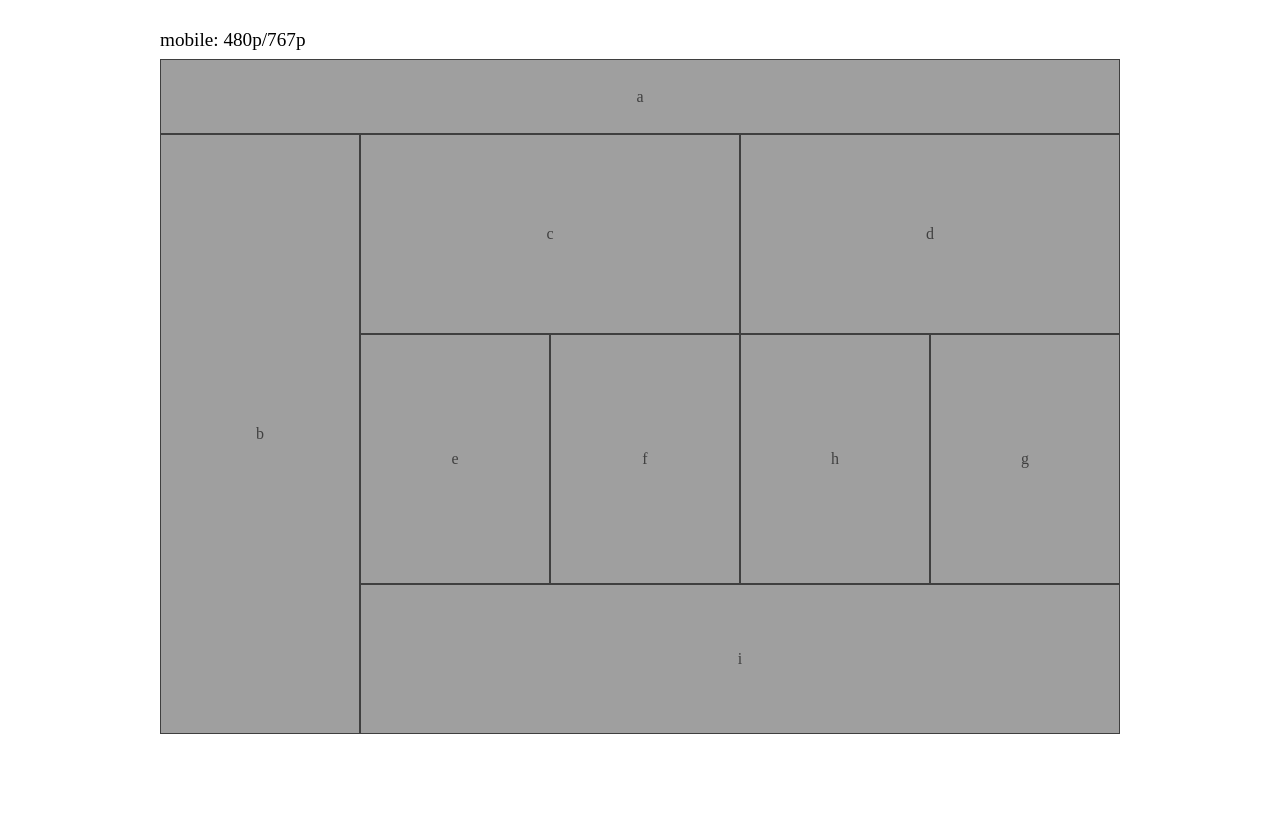
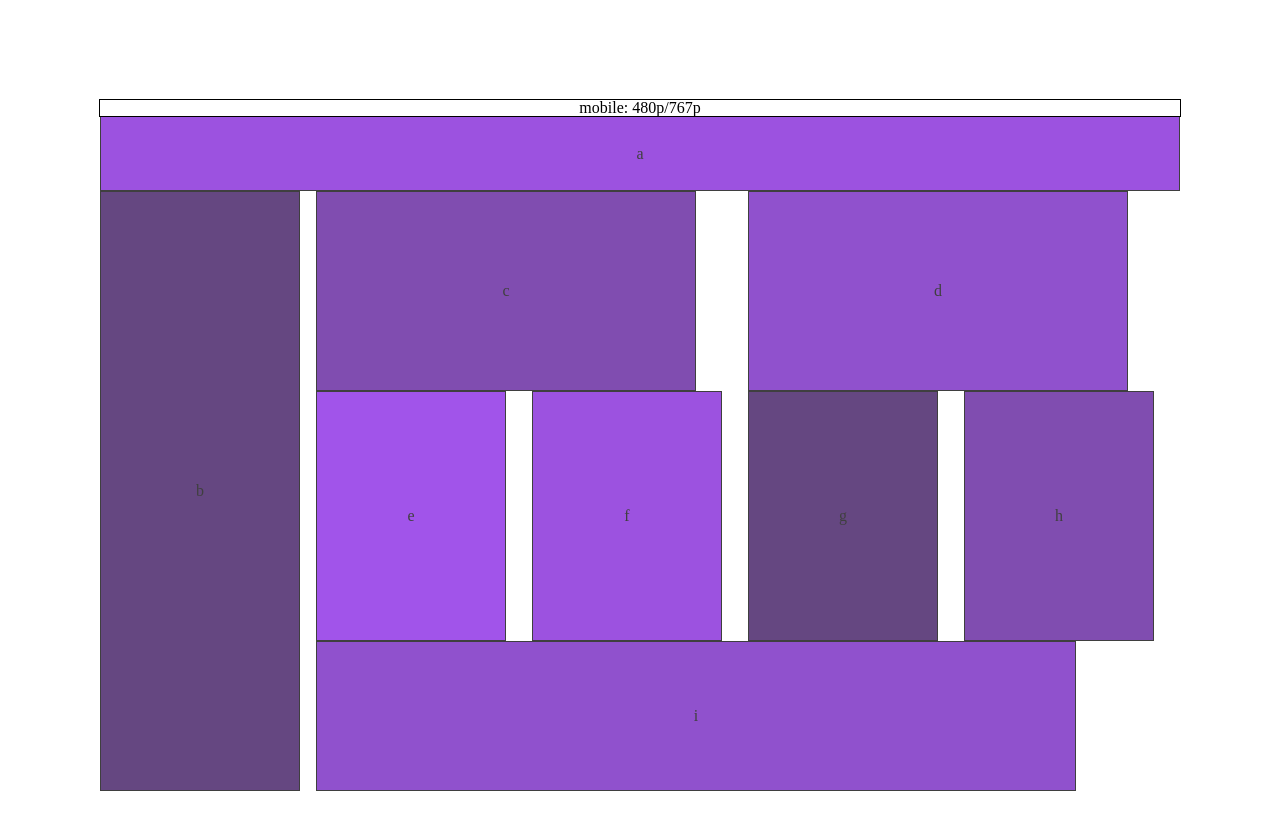
Before and after one commit to CF-Backlog/301D66-lab01, a plain HTML site: page index.html in a window 1280 px wide. Before the commit the page ends 800 px from the top, so only its background shows below. Drawn offline with Linux system fonts and the light colour scheme.

Commit message:
grid, spacing is off on the larger versions but it also includes the colors

```diff
--- a/css/base.css
+++ b/css/base.css
@@ -1,4 +1,44 @@
-*{
+* {
+  box-sizing: border-box;
+}
+
+html {
+  margin: 100px;
+}
+
+body {
+  width: 480px;
+  margin: auto;
+}
+
+@media only screen and (min-width: 725px) and (max-width: 1079px) {
+
+  body {
+    width: 780px;
+    margin: auto;
+  }
+
+}
+
+@media only screen and (min-width: 1080px){
+
+  body {
+    width: 1080px;
+    margin: auto;
+  }
+
+}
+
+div{
+  border: solid black 1px;
+  background-color: grey;
+  opacity: 75%;
+  display: flex;
+  align-items: center;
+  justify-content: center;
+}
+
+/* *{
   box-sizing: border-box;
 }
 body{
@@ -25,6 +65,13 @@ h1 {
     margin: auto;
   }
 }
+
+ */
+
+
+
+
+
 /* main{
   display: flex;
 } */
--- /dev/null
+++ b/css/grid.css
@@ -0,0 +1,194 @@
+h1 {
+  display: grid;
+  align-items: center;
+  text-align: center;
+}
+
+div:first-child{
+  grid-area: a;
+  height: 75px;
+}
+
+div:nth-child(2){
+  grid-area: b;
+  height: 150px;
+}
+
+div:nth-child(3){
+  grid-area: c;
+  height: 125px;
+}
+
+div:nth-child(4){
+  grid-area: d;
+  height: 125px;
+}
+
+div:nth-child(5){
+  grid-area: e;
+  height: 250px;
+}
+
+div:nth-child(6){
+  grid-area: f;
+  height: 250px;
+}
+
+div:nth-child(7){
+  grid-area: g;
+  height: 250px;
+}
+
+div:nth-child(8){
+  grid-area: h;
+  height: 250px;
+}
+
+div:last-of-type{
+  grid-area: i;
+  height: 80px;
+}
+
+main {
+  display: grid;
+  grid-template-columns: 50% 50%;
+  grid-template-rows: auto;
+  grid-template-areas:
+    'a a'
+    'b b'
+    'c c'
+    'd d'
+    'e f'
+    'g h'
+    'i i';
+}
+
+@media only screen and (min-width: 725px) and (max-width: 1079px){
+  h1 {
+    display: grid;
+    align-items: center;
+    text-align: center;
+  }
+
+  div:first-child{
+    grid-area: a;
+    height: 150px;
+  }
+
+  div:nth-child(2){
+    grid-area: b;
+    height: 300px;
+  }
+
+  div:nth-child(3){
+    grid-area: c;
+    height: 300px;
+  }
+
+  div:nth-child(4){
+    grid-area: d;
+    height: 300px;
+  }
+
+  div:nth-child(5){
+    grid-area: e;
+    height: 200px;
+  }
+
+  div:nth-child(6){
+    grid-area: f;
+    height: 200px;
+  }
+
+  div:nth-child(7){
+    grid-area: g;
+    height: 200px;
+  }
+
+  div:nth-child(8){
+    grid-area: h;
+    height: 200px;
+  }
+
+  div:last-of-type{
+    grid-area: i;
+    height: 145px;
+  }
+
+  main {
+    display: grid;
+    grid-template-columns: 25% 25% 25% 25%;
+    grid-template-rows: auto;
+    grid-template-areas:
+      'a a a a'
+      'b b c d'
+      'e f g h'
+      'i i i i';
+  }
+}
+
+@media only screen and (min-width: 1080px){
+
+  h1 {
+    display: grid;
+    align-items: center;
+    text-align: center;
+  }
+
+  div:first-child{
+    grid-area: a;
+    height: 150px;
+  }
+
+  div:nth-child(2){
+    grid-area: b;
+    height: 645px;
+  }
+
+  div:nth-child(3){
+    grid-area: c;
+    height: 300px;
+  }
+
+  div:nth-child(4){
+    grid-area: d;
+    height: 300px;
+  }
+
+  div:nth-child(5){
+    grid-area: e;
+    height: 200px;
+  }
+
+  div:nth-child(6){
+    grid-area: f;
+    height: 200px;
+  }
+
+  div:nth-child(7){
+    grid-area: g;
+    height: 200px;
+  }
+
+  div:nth-child(8){
+    grid-area: h;
+    height: 200px;
+  }
+
+  div:last-of-type{
+    grid-area: i;
+    height: 145px;
+  }
+
+  main {
+    display: grid;
+    grid-template-columns: 20% 20% 20% 20% 20%;
+    grid-template-rows: auto;
+    grid-template-areas:
+      'a a a a a'
+      'b c c d d'
+      'b e f g h'
+      'b i i i i';
+  }
+
+}
--- a/css/modules.css
+++ b/css/modules.css
@@ -0,0 +1,122 @@
+h1 {
+  outline: solid rgb(0, 0, 0) 1px;
+}
+
+div:first-child{
+  background-color: rgb(211, 211, 211);
+}
+
+div:nth-child(2){
+  background-color: rgb(224, 224, 224);
+}
+
+div:nth-child(3){
+  background-color: rgb(186, 186, 186);
+}
+
+div:nth-child(4){
+  background-color: rgb(148, 148, 148);
+}
+
+div:nth-child(5){
+  background-color: rgb(84, 84, 84);
+}
+
+div:nth-child(6){
+  background-color: rgb(211, 211, 211);
+}
+
+div:nth-child(7){
+  background-color: rgb(211, 211, 211);
+}
+
+div:nth-child(8){
+  background-color: rgb(224, 224, 224);
+}
+
+div:last-of-type{
+  background-color: rgb(186, 186, 186);
+}
+
+
+
+@media only screen and (min-width: 725px) and (max-width: 1079px) {
+
+div:first-child{
+  background-color: rgb(58, 214, 19);
+}
+
+div:nth-child(2){
+  background-color: rgb(24, 87, 8);
+}
+
+div:nth-child(3){
+  background-color: rgb(41, 150, 14);
+}
+
+div:nth-child(4){
+  background-color: rgb(51, 189, 17);
+}
+
+div:nth-child(5){
+  background-color: rgb(62, 227, 20);
+}
+
+div:nth-child(6){
+  background-color: rgb(58, 214, 19);
+}
+
+div:nth-child(7){
+  background-color: rgb(24, 87, 8);
+}
+
+div:nth-child(8){
+  background-color: rgb(41, 150, 14);
+}
+
+div:last-of-type{
+  background-color: rgb(51, 189, 17);
+}
+
+}
+
+
+
+@media only screen and (min-width: 1080px){
+
+  div:first-child{
+    background-color: rgb(123, 25, 214);
+  }
+
+  div:nth-child(2){
+    background-color: rgb(50, 10, 87);
+  }
+
+  div:nth-child(3){
+    background-color: rgb(86, 18, 150);
+  }
+
+  div:nth-child(4){
+    background-color: rgb(108, 23, 189);
+  }
+
+  div:nth-child(5){
+    background-color: rgb(130, 27, 227);
+  }
+
+  div:nth-child(6){
+    background-color: rgb(123, 25, 214);
+  }
+
+  div:nth-child(7){
+    background-color: rgb(50, 10, 87);
+  }
+
+  div:nth-child(8){
+    background-color: rgb(86, 18, 150);
+  }
+
+  div:last-of-type{
+    background-color: rgb(108, 23, 189);
+  }
+}
--- a/index.html
+++ b/index.html
@@ -7,6 +7,8 @@
 
   <link rel="stylesheet" href="css/reset.css"/>
   <link rel="stylesheet" href="css/base.css"/>
+  <link rel="stylesheet" href="css/modules.css"/>
+  <link rel="stylesheet" href="css/grid.css"/>
   <link rel="stylesheet" href="css/layouts.css"/>
 
   <title>Duck Soup</title>
```
